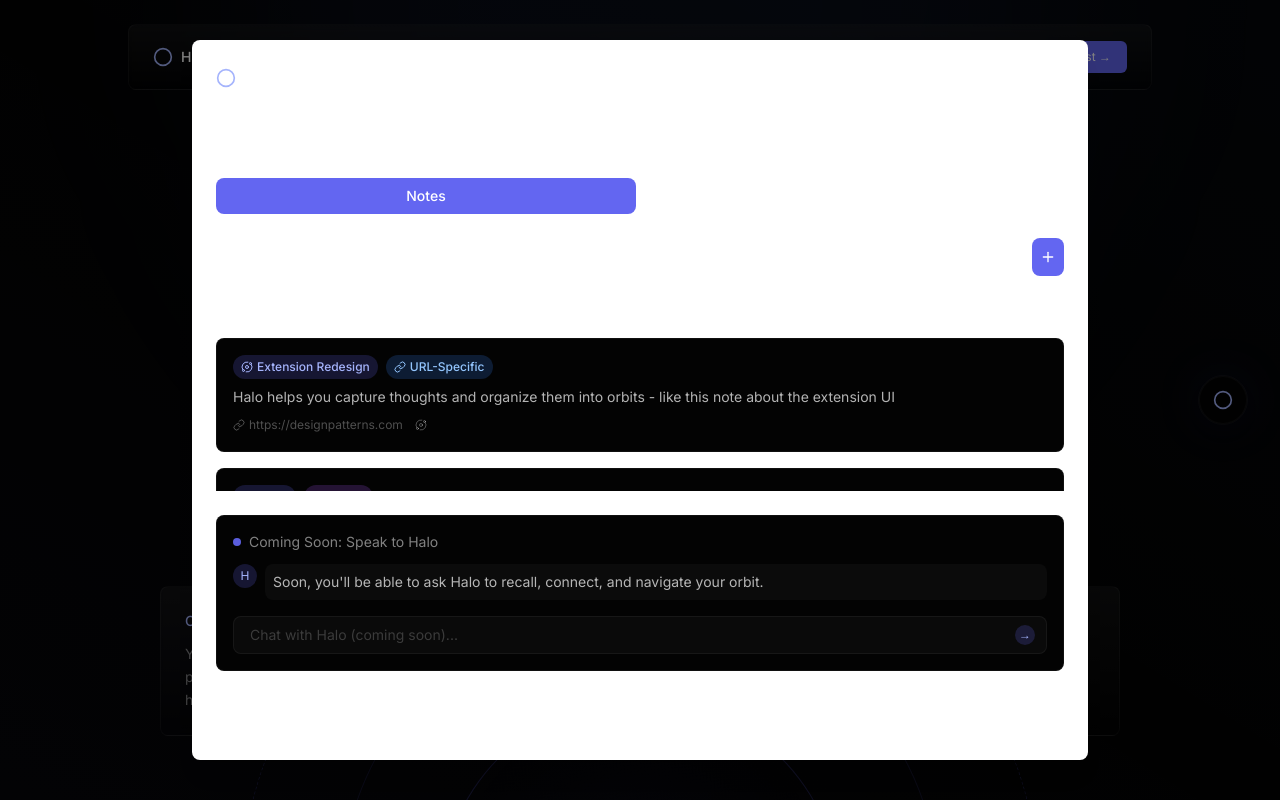
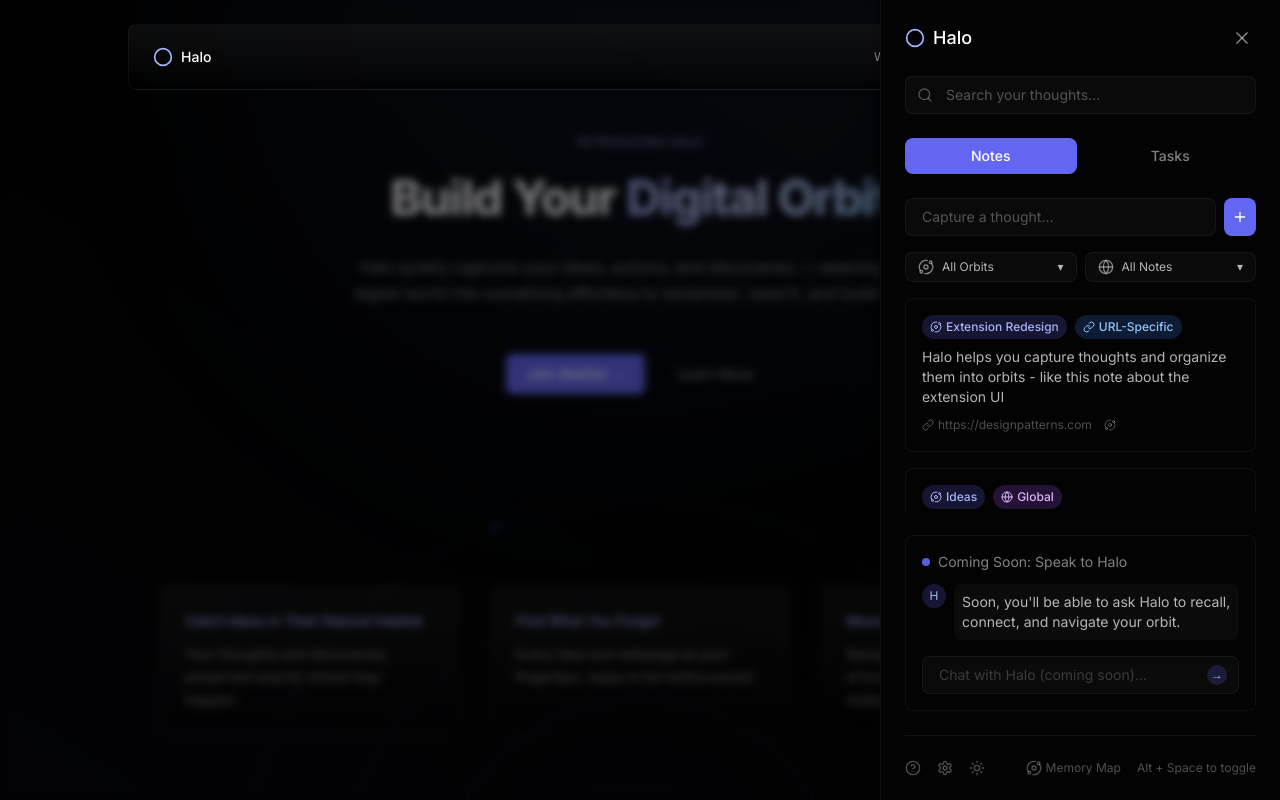
Before and after one commit to jakedewar/halo-lp, a Next.js app: page / in a window 1280 px wide. Shown: the top 800 px of the page. Built offline with nearby package versions, Linux system fonts and the light colour scheme.

Commit message:
Solved some unused errors

```diff
--- a/app/components/MockPanel.tsx
+++ b/app/components/MockPanel.tsx
@@ -3,12 +3,8 @@
 import { motion, AnimatePresence } from 'framer-motion';
 import { X, Circle, Plus, Search, Check, Clock, Link as LinkIcon, Orbit, Share2, MoreVertical, HelpCircle, Sun, Moon, Settings, Globe } from 'lucide-react';
 import { useState } from 'react';
-import dynamic from 'next/dynamic';
-
-const AnimatePresenceWrapper = dynamic(() => Promise.resolve(AnimatePresence), { ssr: false });
 
 interface MockPanelProps {
-    isOpen: boolean;
     onClose: () => void;
 }
 
@@ -21,7 +17,7 @@
     createdAt: Date;
 }
 
-export default function MockPanel({ isOpen, onClose }: MockPanelProps) {
+export default function MockPanel({ onClose }: MockPanelProps) {
     const [activeTab, setActiveTab] = useState<'notes' | 'tasks'>('notes');
     const [newNote, setNewNote] = useState('');
     const [isDarkMode, setIsDarkMode] = useState(true);
@@ -94,13 +90,6 @@
         setIsDarkMode(!isDarkMode);
     };
 
-    const handleOrbitChange = (noteId: number, newOrbit: string) => {
-        setNotes(notes.map(note =>
-            note.id === noteId ? { ...note, orbit: newOrbit } : note
-        ));
-        setSelectedOrbit(null);
-    };
-
     const themeClasses = isDarkMode
         ? 'bg-[#030303] text-white/70 border-white/[0.05]'
         : 'bg-white text-gray-800 border-gray-200';
@@ -110,13 +99,24 @@
         : 'hover:bg-gray-50 hover:border-indigo-200';
 
     return (
-        <div className="fixed inset-0 bg-black bg-opacity-50 flex items-center justify-center z-50">
+        <AnimatePresence>
+            {true && (
+                <>
+                    {/* Backdrop */}
                     <motion.div
-                initial={{ opacity: 0, scale: 0.9 }}
-                animate={{ opacity: 1, scale: 1 }}
-                exit={{ opacity: 0, scale: 0.9 }}
-                transition={{ duration: 0.2 }}
-                className="bg-white dark:bg-gray-900 rounded-lg shadow-xl w-full max-w-4xl h-[90vh] flex flex-col"
+                        initial={{ opacity: 0 }}
+                        animate={{ opacity: 1 }}
+                        exit={{ opacity: 0 }}
+                        className="fixed inset-0 bg-black/50 backdrop-blur-sm z-40"
+                        onClick={onClose}
+                    />
+                    {/* Panel */}
+                    <motion.div
+                        initial={{ x: '100%' }}
+                        animate={{ x: 0 }}
+                        exit={{ x: '100%' }}
+                        transition={{ type: 'spring', damping: 25, stiffness: 300 }}
+                        className={`fixed right-0 top-0 h-full ${currentView === 'memory-map' ? 'w-[600px]' : 'w-[400px]'} border-l ${themeClasses} z-50`}
                     >
                         <div className="p-6 h-full flex flex-col">
                             {/* Header */}
@@ -454,6 +454,8 @@
                             ) : null}
                         </div>
                     </motion.div>
-        </div>
+                </>
+            )}
+        </AnimatePresence>
     );
 }
--- a/app/page.tsx
+++ b/app/page.tsx
@@ -1,5 +1,6 @@
 'use client'
 
+import Image from "next/image";
 import { motion } from 'framer-motion';
 import Navbar from "./components/Navbar";
 import MockPanel from "./components/MockPanel";
```
Lines whose indentation alone changed are shown as unchanged.
